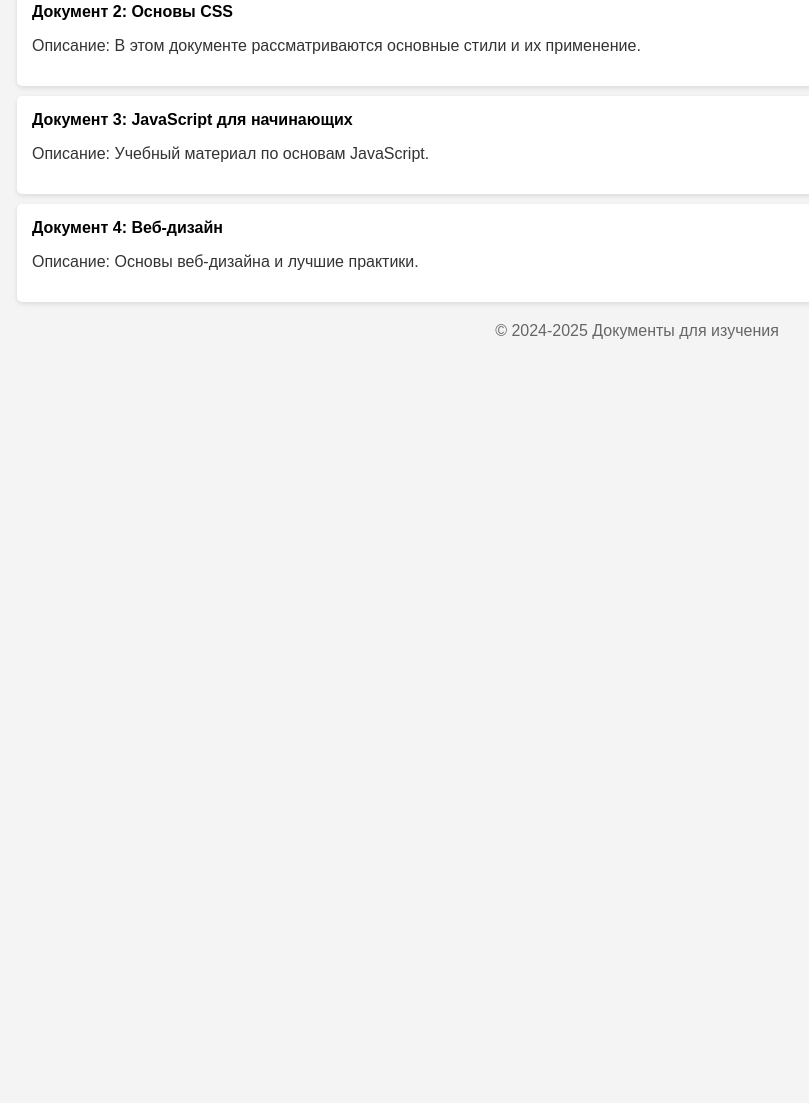
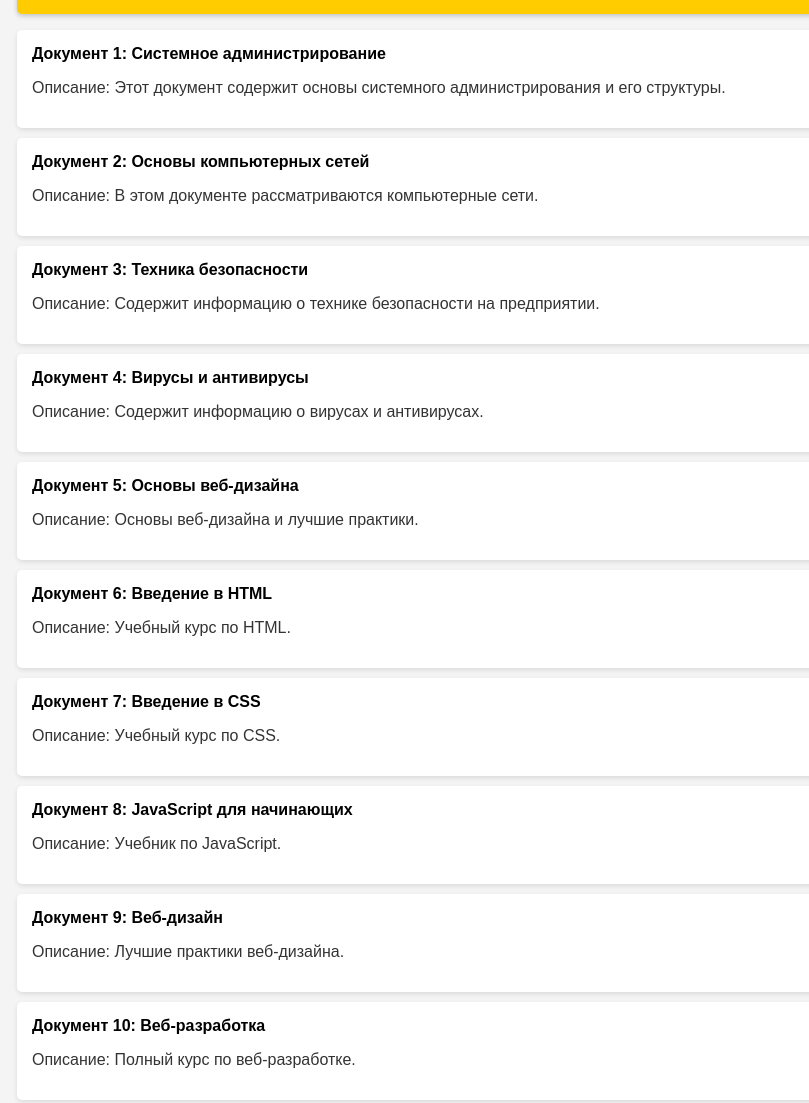
Before and after one commit to SimonPim/Izychenie.github.io, a plain HTML site: page index.html in a window 1280 px wide. Shown: the part 387-1490 px from the top of the page, without its empty margins (3-812 px from the left). Before the commit the page ends 800 px from the top, so only its background shows below. Drawn offline with Linux system fonts and the light colour scheme; files whose address does not match are found by name.

Commit message:
Add files via upload

```diff
--- a/index.html
+++ b/index.html
@@ -69,27 +69,51 @@
     }
 </style>
         <div class="image-container">
-        <img src="C:\Users\Snow\OneDrive\Рабочий стол\Сайт\Pic\image1.png" alt="image1">
+        <img src="https://www.rvision.ru/storage/2022/06/14/wqvicHCJ91mIjwtmzI0XoOMAh5daVRAA2TbmkgIG.png" alt="Пример изображения" width="300" height="200">
     </div>
         <h1>Документы для изучения</h1>
     </header>
 
     <ul class="document-list">
       <li>
-            <a href="C:\Users\Snow\OneDrive\Рабочий стол\Сайт\Docs\uchebnik_html.pdf" target="uchebnik_html">Документ 1: Введение в HTML</a>
-            <p>Описание: Этот документ содержит основы HTML и его структуры.</p>
+        <a href="https://swsu.ru/sveden/files/MU_Sistemnoe_administrirvoanie_i_DevOPS.pdf" target="_blank">Документ 1: Системное администрирование</a>
+        <p>Описание: Этот документ содержит основы системного администрирования и его структуры.</p>
     </li>
     <li>
-            <a href="documents/document2.pdf" target="_blank">Документ 2: Основы CSS</a>
-            <p>Описание: В этом документе рассматриваются основные стили и их применение.</p>
+        <a href="https://pnu.edu.ru/media/filer_public/30/5b/305b9015-d0bb-4374-b381-25069acb44a0/strugunov_vvedenie_seti.pdf" target="_blank">Документ 2: Основы компьютерных сетей</a>
+        <p>Описание: В этом документе рассматриваются компьютерные сети.</p>
     </li>
     <li>
-            <a href="documents/document3.pdf" target="_blank">Документ 3: JavaScript для начинающих</a>
-            <p>Описание: Учебный материал по основам JavaScript.</p>
+        <a href="https://www.rsuh.ru/upload/main/teacher/Тема%203.5%20Техника%20безопасности.pdf" target="_blank">Документ 3: Техника безопасности</a>
+        <p>Описание: Содержит информацию о технике безопасности на предприятии.</p>
     </li>
     <li>
-            <a href="documents/document4.pdf" target="_blank">Документ 4: Веб-дизайн</a>
+        <a href="https://inep.sfedu.ru/wp-content/uploads/ehamt/learn/it/2/lection_19.pdf" target="_blank">Документ 4: Вирусы и антивирусы</a>
+        <p>Описание: Содержит информацию о вирусах и антивирусах.</p>
+    </li>
+    <li>
+        <a href="https://www.adobe.com/creative/design/web-design.html" target="_blank">Документ 5: Основы веб-дизайна</a>
         <p>Описание: Основы веб-дизайна и лучшие практики.</p>
+    </li>
+    <li>
+        <a href="https://www.codecademy.com/learn/learn-html" target="_blank">Документ 6: Введение в HTML</a>
+        <p>Описание: Учебный курс по HTML.</p>
+    </li>
+    <li>
+        <a href="https://www.codecademy.com/learn/learn-css" target="_blank">Документ 7: Введение в CSS</a>
+        <p>Описание: Учебный курс по CSS.</p>
+    </li>
+    <li>
+        <a href="https://javascript.info/" target="_blank">Документ 8: JavaScript для начинающих</a>
+        <p>Описание: Учебник по JavaScript.</p>
+    </li>
+    <li>
+        <a href="https://www.smashingmagazine.com/2018/01/web-design-best-practices/" target="_blank">Документ 9: Веб-дизайн</a>
+        <p>Описание: Лучшие практики веб-дизайна.</p>
+    </li>
+    <li>
+        <a href="https://www.freecodecamp.org/news/the-web-developer-bootcamp-2021/" target="_blank">Документ 10: Веб-разработка</a>
+        <p>Описание: Полный курс по веб-разработке.</p>
     </li>
     </ul>
     <footer>
```
Lines whose indentation alone changed are shown as unchanged.
